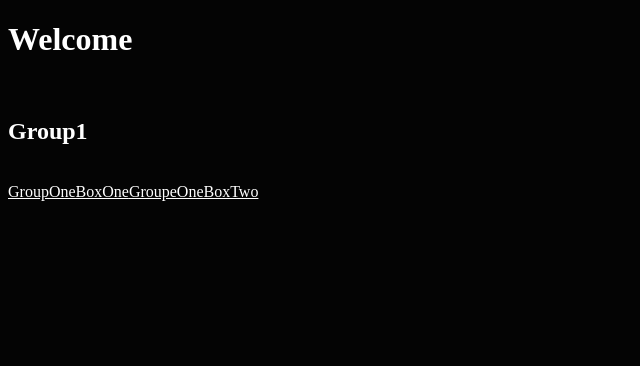
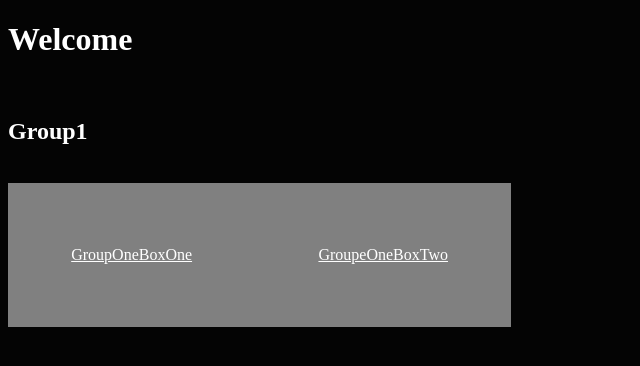
Before and after one commit to LordKeravnos/KeravnosHomePage, a plain HTML site: page index.html in a window 1280 px wide. Shown: the whole page, without its empty margins (0-640 px from the left). Drawn offline with Linux system fonts and the light colour scheme.

Commit message:
small updates

```diff
--- a/index.html
+++ b/index.html
@@ -15,12 +15,12 @@
                 <h2>Group1</h2>
                 <br>
                 <div class="bodyGroupOne">
-                    <span class="groupOneBoxOne">
+                    <div class="groupOneBoxOne">
                         <a href="">GroupOneBoxOne</a>
-                    </span>
-                    <span class="groupOneBoxTwo">
+                    </div>
+                    <div class="groupOneBoxTwo">
                         <a href="">GroupeOneBoxTwo</a>
-                    </span>
+                    </div>
                 </div>
             </div>
         </div>
--- a/style.css
+++ b/style.css
@@ -11,10 +11,12 @@ body{
 }
 .bodyGroupOne{
     display:flex;
-    flex:wrap;
+    flex-wrap:wrap;
     flex-direction: row;
 }
-.groupOneBoxOne .groupOneBoxTwo{
-    background-color: #d3d3d3;
+.bodyGroupOne div{
+    background-color: grey;
     padding:5%;
+    border:0 2% 2% 0;
+    border-color:#040404;
 }
```
Also changed, not shown: 1 other file.
